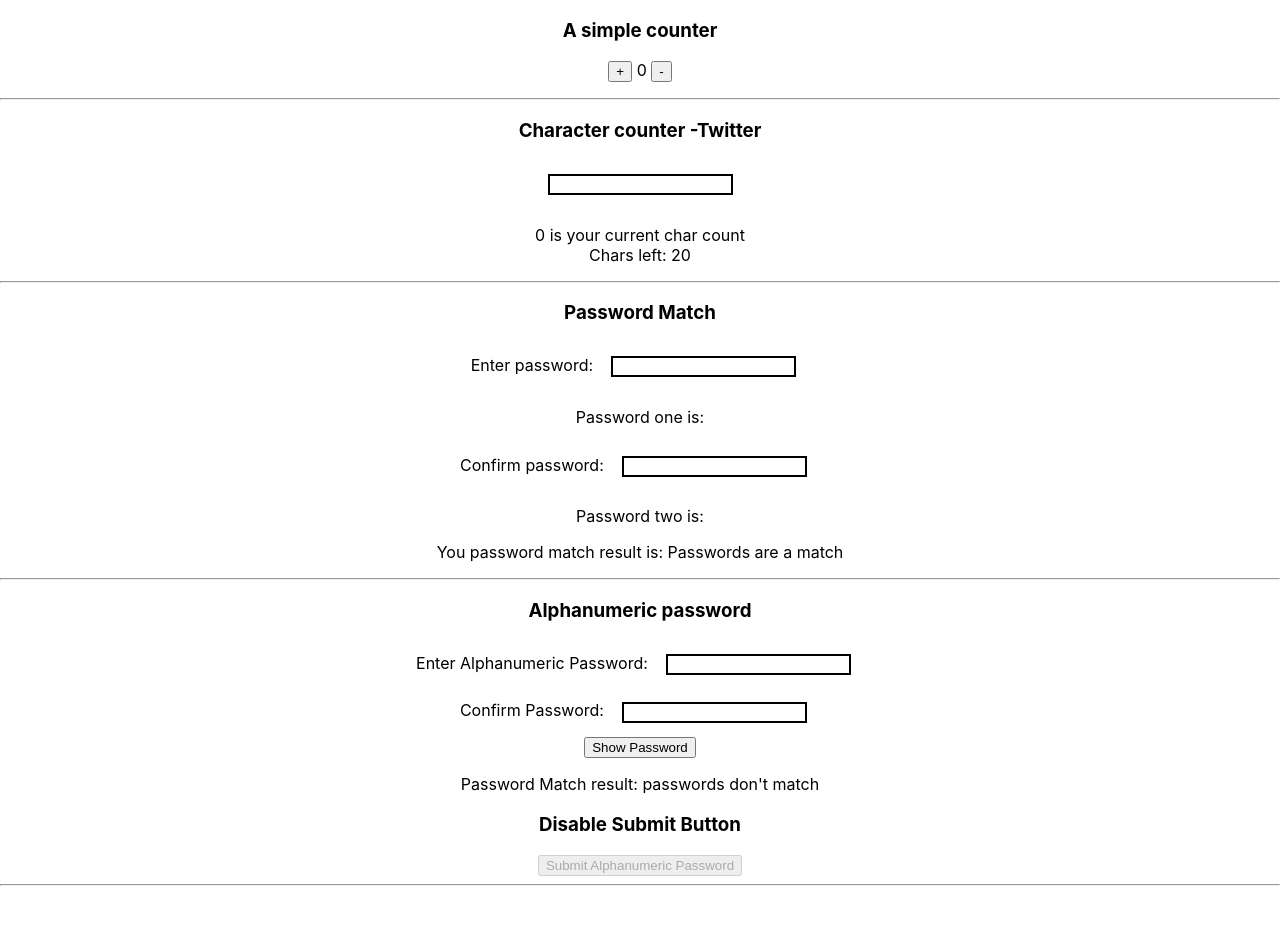
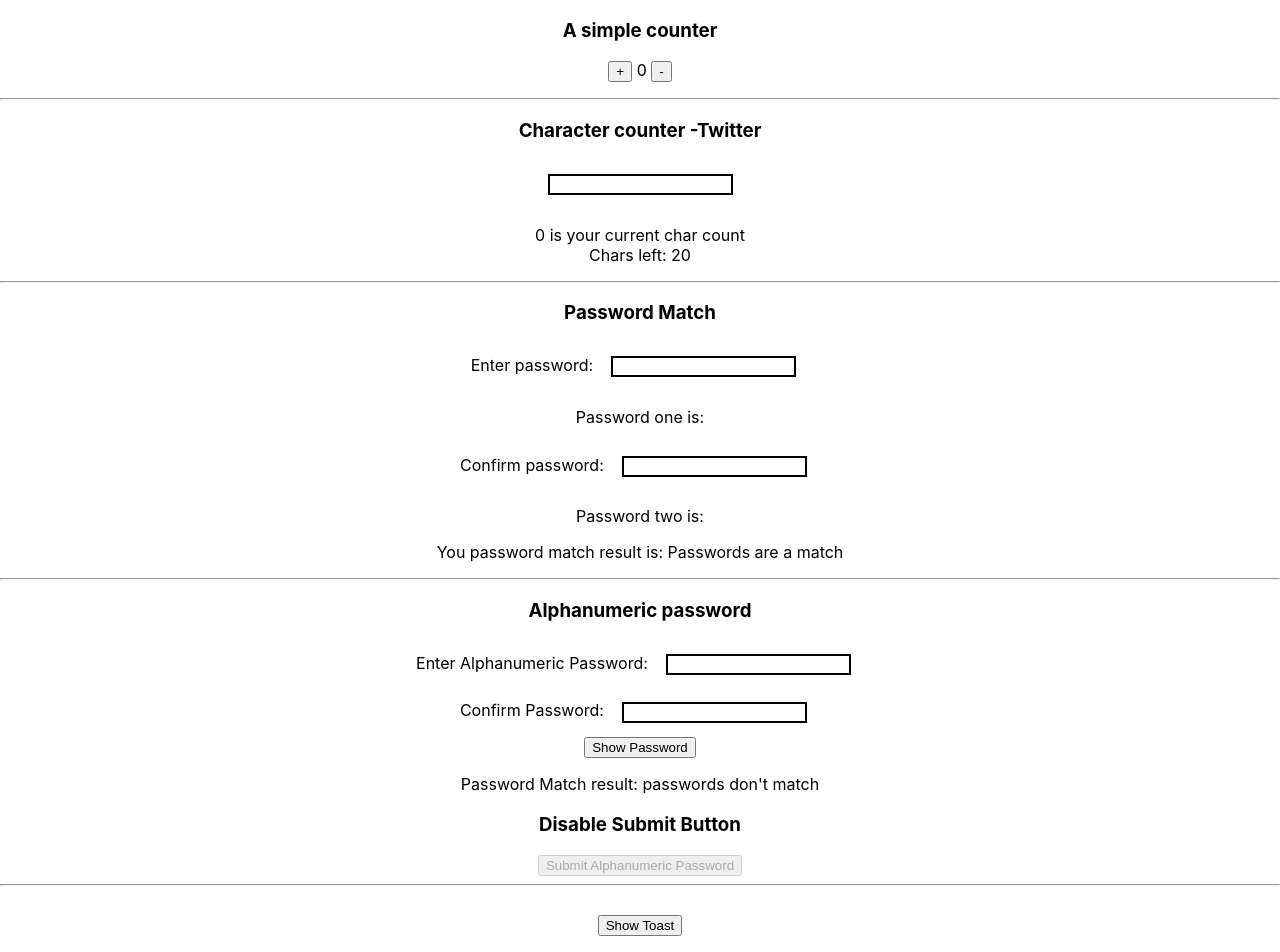
Before and after one commit to RadhikaRJ/practice-react, a React (Create React App) app: page / in a window 1280 px wide. Shown: the top 952 px of the page. Before the commit the page ends 894 px from the top, so only its background shows below. Built offline with nearby package versions, Linux system fonts and the light colour scheme.

Commit message:
Show Toast-basic  Exercise

```diff
--- a/src/App.js
+++ b/src/App.js
@@ -6,6 +6,7 @@ import ButtonCounter from './Exercise-components/ButtonCounter';
 import TwitterCharCount from "./Exercise-components/TwitterCharCount";
 import SimplePasswordVerification from "./Exercise-components/SimplePasswordVerification";
 import AlphanumericPasswordVerification from "./Exercise-components/AlphanumericPasswordVerification";
+import ToastDisplay from './Exercise-components/ToastDisplay';
 
 function App() {
 
@@ -19,7 +20,9 @@ function App() {
       <hr></hr>
       <AlphanumericPasswordVerification/>
       <hr></hr>
-
+      <br></br>
+      <ToastDisplay/>
+      <br></br>
     </div>
   );
 }
--- /dev/null
+++ b/src/Exercise-components/Toast.js
@@ -0,0 +1,19 @@
+function Toast(props){
+    if(props.showToast){
+
+        return(
+            <div>
+                <p>“If you focus on what you left behind, then how can you see what lies ahead?”--Chef Gusteau, "Ratatouille" <button onClick={()=>{props.setShowToast(!props.showToast)}}>Hide</button></p>
+            <br></br>
+            </div>
+        )
+    }
+
+    return(
+        <div>
+
+
+        </div>
+    )
+}
+export default Toast;
--- /dev/null
+++ b/src/Exercise-components/ToastDisplay.js
@@ -0,0 +1,14 @@
+import {useState} from "react";
+import Toast from "./Toast";
+
+function ToastDisplay(){
+    const[showToast,setShowToast] =useState(false);
+
+    return(
+        <div>
+            <Toast showToast={showToast} setShowToast={setShowToast}/>
+            <button onClick={()=>{setShowToast(!showToast)}}>Show Toast</button>
+        </div>
+    )
+}
+export default ToastDisplay;
```
